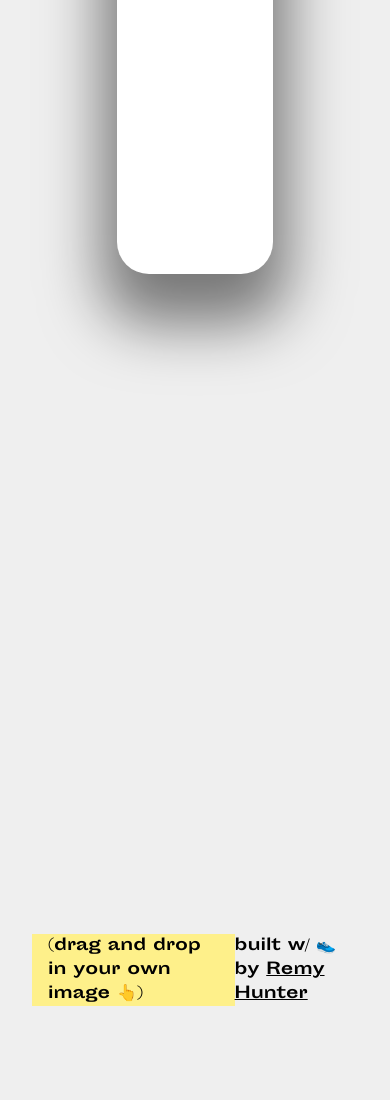
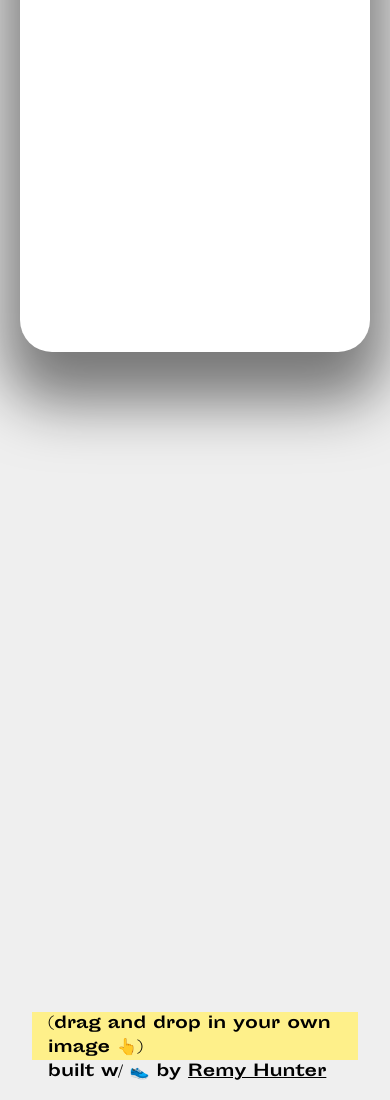
Before and after one commit to remyhunt/colorways, a website built with Vite: page index.html in a window 390 px wide. Shown: the part 316-1416 px from the top of the page. Before the commit the page ends 1338 px from the top, so only its background shows below. Built offline with nearby package versions, Linux system fonts and the light colour scheme.

Commit message:
clean up mobile view

```diff
--- a/index.html
+++ b/index.html
@@ -43,13 +43,13 @@
       <div class="text-[2rem] uppercase lg:text-[3.5rem]" style="-webkit-text-stroke: 1px black;
       -webkit-text-fill-color: transparent;" id="title">Colorways</div>
       <a class="underline hover:no-underline" href="https://github.com/remyhunt/colorways">github</a>,
-      <a class="underline hover:no-underline" href="https://www.npmjs.com/package/colorways">npm</a>
+      <a class="underline hover:no-underline" href="https://www.js.com/package/colorways">npm</a>
     </div>
     <!-- section -->
     <div class="flex transition-all duration-[1200ms] flex-col mt-[5rem] space-y-[10rem] lg:mt-0 lg:flex-row h-full w-full items-center justify-evenly">
       <!-- card -->
       <div id="img-card"
-        class=" w-[40vw] h-[50vh] skewer  duration-[1200ms] relative flex items-center justify-center overflow-hidden rounded-[2rem] shadow-[0_35px_60px_15px_rgba(0,0,0,0.5)] bg-white ">
+        class="w-[calc(100vw-40px)] md:w-[500px] h-[500px] md:h-[500px] skewer duration-[1200ms] relative flex items-center justify-center overflow-hidden rounded-[2rem] shadow-[0_35px_60px_15px_rgba(0,0,0,0.5)] bg-white ">
         <img id="src-image" src=""
           class="opacity-0 absolute w-full top-[50%] left-[50%] translate-y-[-50%] translate-x-[-50%]  transition-opacity duration-[1s] bg-cover" />
           <!-- <input id="image-input" type="file" name="imageInput"  -->
@@ -63,12 +63,12 @@
 
     </div>
     <!-- /section -->
-    <div class="footer w-full text-[1rem] lg:text-[1.3rem] flex justify-between">
+    <div class="footer w-full text-[1rem] lg:text-[1.3rem] flex flex-col md:flex-row justify-between">
       <div id="footer-left" class=" bg-yellow-200 px-[1rem]">
         (drag and drop in your own image 👆)
       </div>
 
-      <div id="footer-right" class="">
+      <div id="footer-right" class="px-[1rem]">
       built w/ 👟 by <a class="underline" href="https://remyhunt.net">Remy Hunter</a>
 
       </div>
```
Also changed, not shown: public/output.css.
